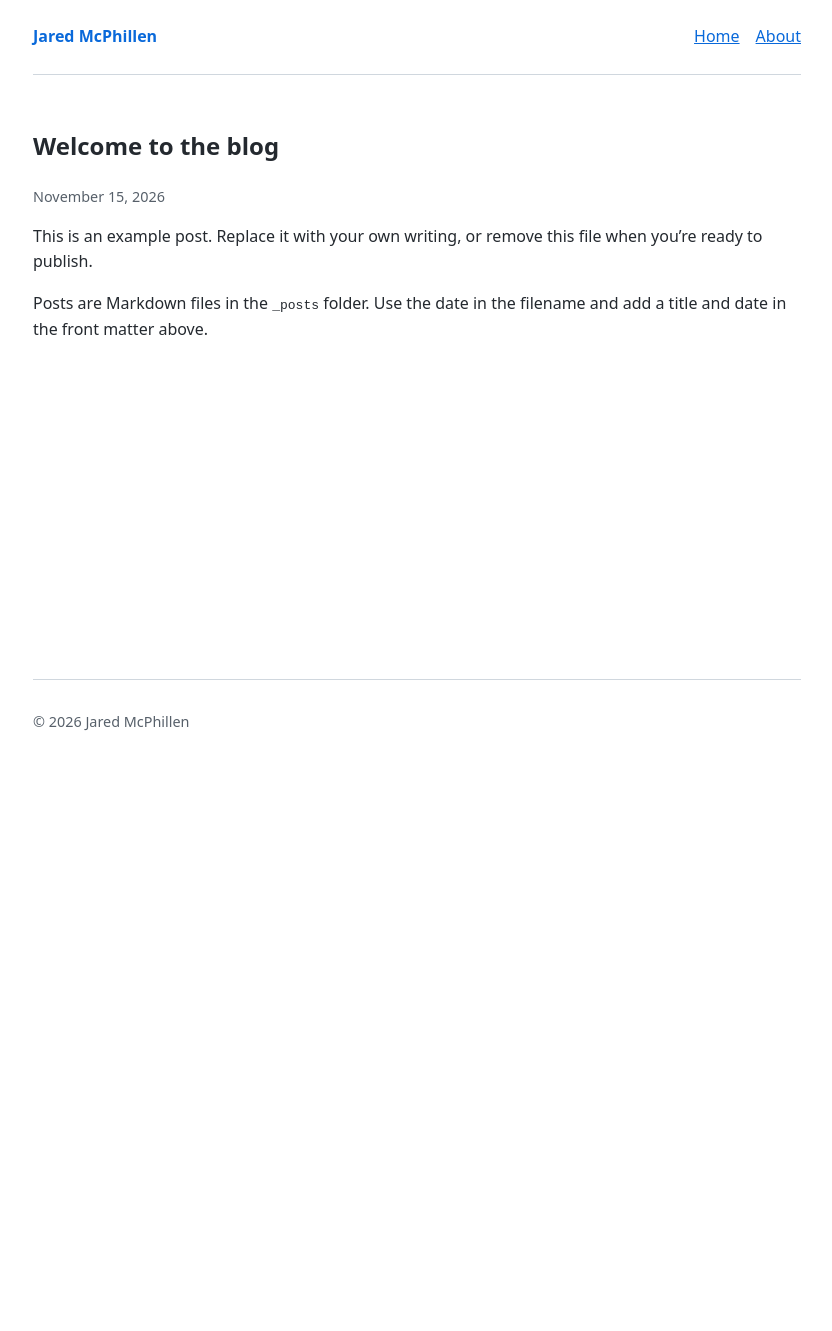
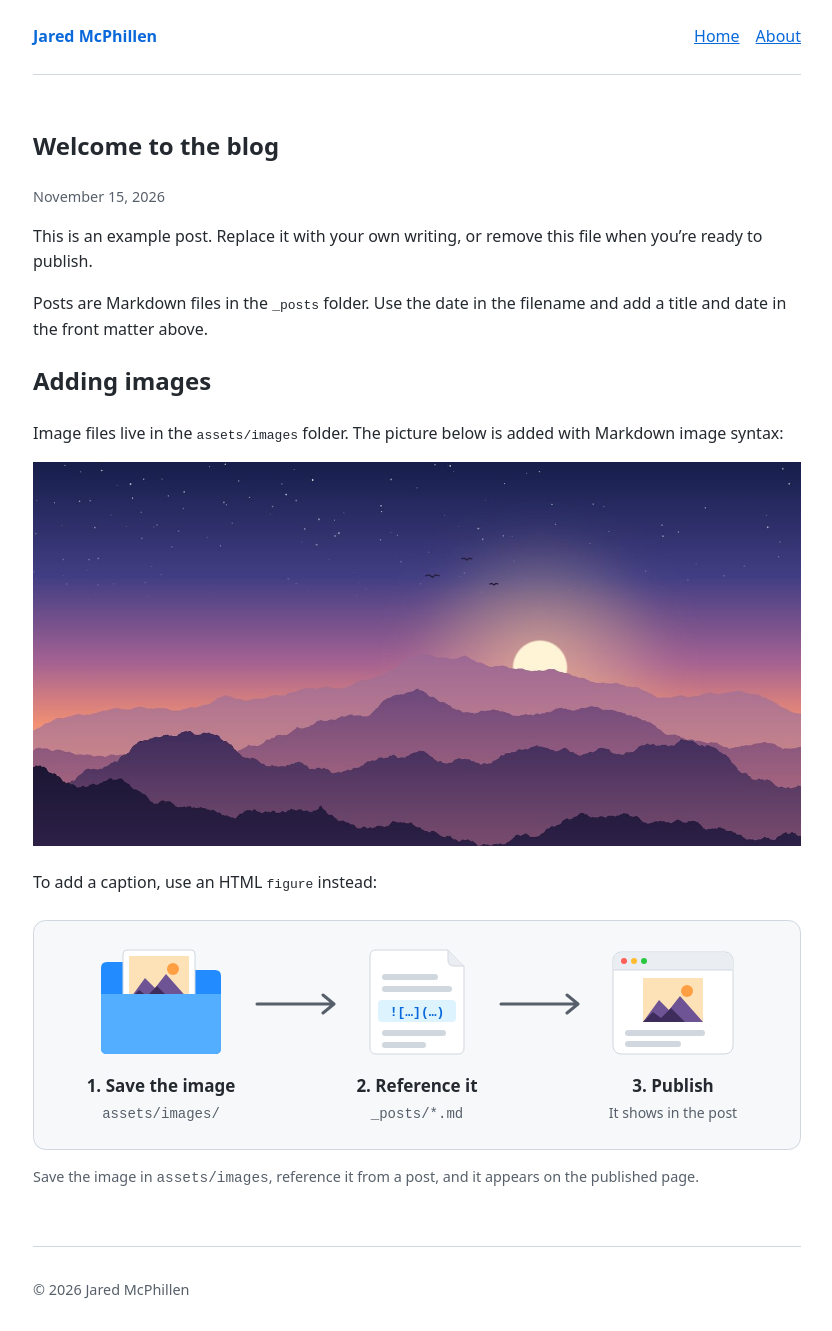
Before and after one commit to jaredmcphillen/jaredmcphillen.github.io, a Jekyll site: the page built from _posts/2026-11-15-welcome.md, in a window 1280 px wide. Shown: the whole page, without its empty margins (223-1055 px from the left). Built offline with Jekyll 4.4.1, drawn with Linux system fonts in a browser that asks for light colours; before the commit the page ends 900 px from its top, so only the background shows below that.

Commit message:
Add example images to the welcome post
Add a raster (JPG) and vector (SVG) image in assets/images and show them in
the example post: one with Markdown image syntax and one in a captioned
HTML figure. Keep images within the content column and document how to add
images in the README.

Co-authored-by: Copilot <223556219+Copilot@users.noreply.github.com>

```diff
--- a/_posts/2026-11-15-welcome.md
+++ b/_posts/2026-11-15-welcome.md
@@ -9,3 +9,17 @@ when you're ready to publish.
 
 Posts are Markdown files in the `_posts` folder. Use the date in the filename
 and add a title and date in the front matter above.
+
+## Adding images
+
+Image files live in the `assets/images` folder. The picture below is added
+with Markdown image syntax:
+
+![Illustrated mountains at sunrise](/assets/images/mountain-sunrise.jpg)
+
+To add a caption, use an HTML `figure` instead:
+
+<figure>
+  <img src="/assets/images/how-images-work.svg" alt="Diagram: an image saved in assets/images is referenced from a post in _posts and appears on the published page." width="768" height="230">
+  <figcaption>Save the image in <code>assets/images</code>, reference it from a post, and it appears on the published page.</figcaption>
+</figure>
--- a/assets/css/style.css
+++ b/assets/css/style.css
@@ -14,6 +14,21 @@ body {
 
 a {
   color: #0969da;
+}
+
+img {
+  max-width: 100%;
+  height: auto;
+}
+
+figure {
+  margin: 1.5rem 0;
+}
+
+figcaption {
+  margin-top: 0.5rem;
+  color: #57606a;
+  font-size: 0.9rem;
 }
 
 .site-header {
```
Also changed, not shown: README.md, assets/images/how-images-work.svg (added), assets/images/mountain-sunrise.jpg (added).
